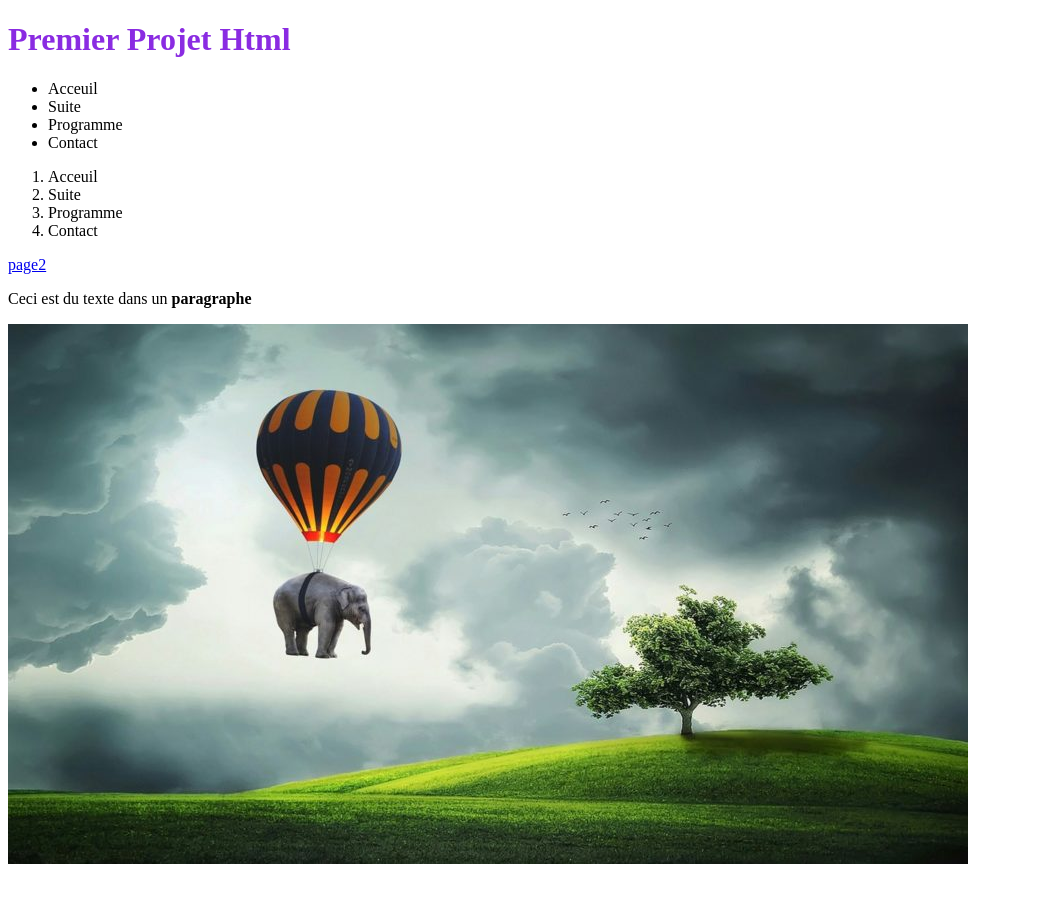
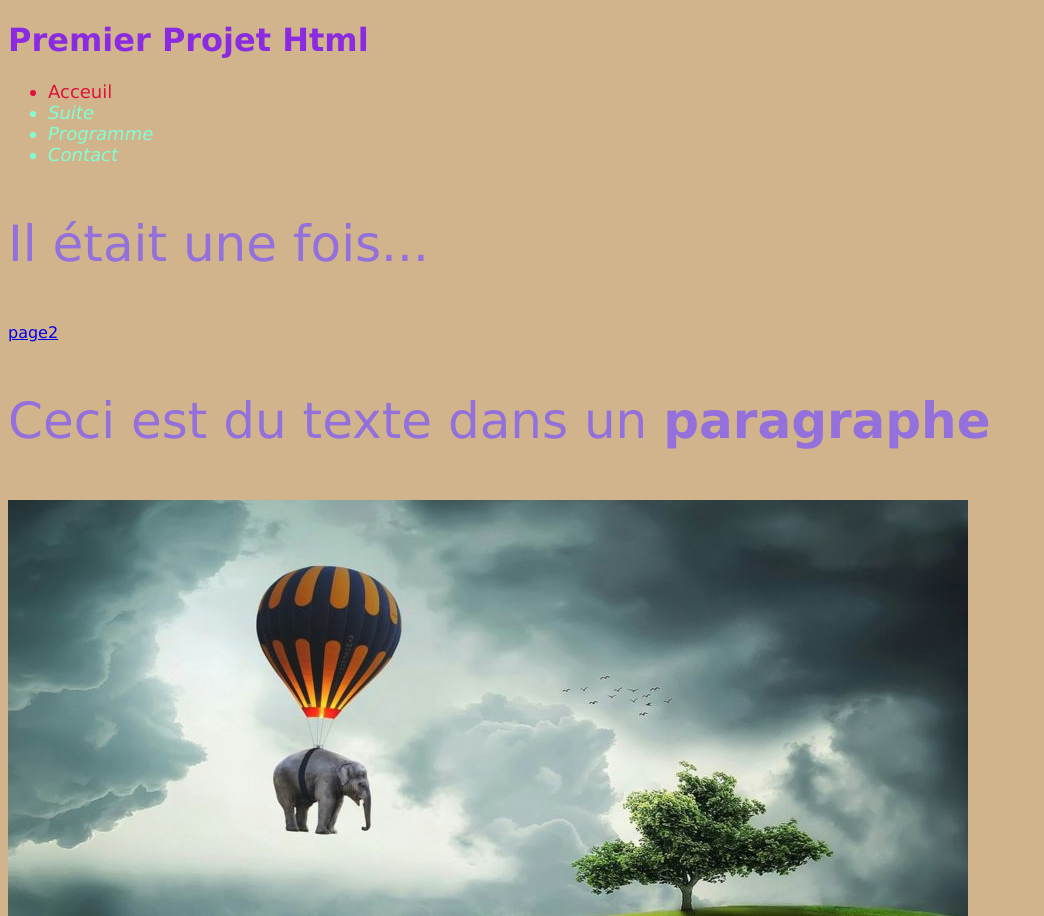
Before and after one commit to meganesmaili/Premier_Projet, a plain HTML site: page index.html in a window 1280 px wide. Shown: the top 916 px of the page, without its empty margins (0-1044 px from the left). Before the commit the page ends 876 px from the top, so only its background shows below. Drawn offline with Linux system fonts and the light colour scheme.

Commit message:
new update html5 et css3

```diff
--- /dev/null
+++ b/CSS/style.css
@@ -0,0 +1,27 @@
+#FirstTitle
+{
+    color: blueviolet;
+    font-weight: bolder;
+}
+body
+{
+    background-color: tan;
+    font-family: 'Lucida Sans', 'Lucida Sans Regular', 'Lucida Grande', 'Lucida Sans Unicode', Geneva, Verdana, sans-serif;
+}
+
+li
+{
+    color: aquamarine;
+    font-size: large;
+    font-style: italic;
+}
+.navBar
+{
+    color: crimson;
+    font-style: inherit;
+}
+p
+{
+    color: mediumpurple;
+    font-size: 50px;
+}
--- a/index.html
+++ b/index.html
@@ -5,25 +5,25 @@
             <meta charset = "UTF-8">
             <meta name= "description" content="Ne pas dépasser 160, recommandé 80 caractères">
             <meta name="robots" content="index, follow">
-            <link rel="stylesheet" href="projetCSS.css">
+            <link rel="stylesheet" href="CSS/style.css">
             <!-- exemple contraire : <meta name="robots" content="noindex, nofollow">-->
             <title>Premier Projet </title>
         </head>
         <body>
-            <h1>Premier Projet Html</h1>
+            <h1 id="FirstTitle">Premier Projet Html</h1>
             <ul>
+                <li class="navBar">Acceuil</li>
+                <li>Suite</li>
+                <li>Programme</li>
+                <li>Contact</li>
+            </ul>
+            <!--<ol>
                 <li>Acceuil</li>
                 <li>Suite</li>
                 <li>Programme</li>
                 <li>Contact</li>
-            </ul>
-            <ol>
-                <li>Acceuil</li>
-                <li>Suite</li>
-                <li>Programme</li>
-                <li>Contact</li>
-            </ol>
-
+            </ol>-->
+            <p> Il était une fois... </p>
             <a href="index2.html">page2</a>
 
             <p> Ceci est du texte dans un <strong>paragraphe</strong></p>
--- a/projetCSS.css
+++ /dev/null
@@ -1,4 +0,0 @@
-h1
-{
-    color: blueviolet;
-}
```
Also changed, not shown: index2.html (+1 -1 lines).
